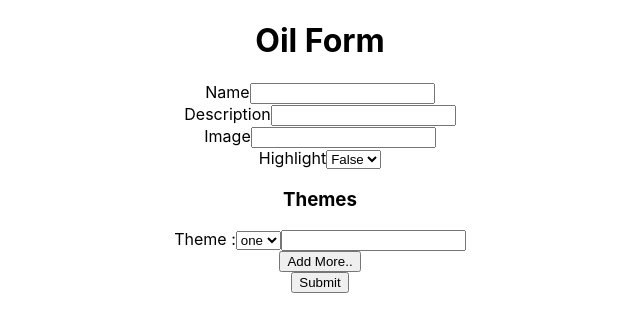
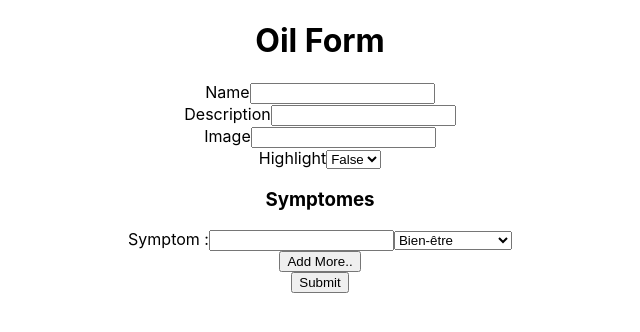
Before and after one commit to manonlvnr/TonEssentiel-App, a React (Create React App) app in the folder client/: page /admin in a window 1280 px wide. Shown: the top 332 px of the page, without its empty margins (320-960 px from the left). Built offline with nearby package versions, Linux system fonts and the light colour scheme.

Commit message:
WIP oils form

```diff
--- a/client/src/components/OilsForm.jsx
+++ b/client/src/components/OilsForm.jsx
@@ -5,10 +5,8 @@ function OilsForm() {
     const [description, setDescription] = useState('')
     const [image, setImage] = useState('')
     const [highlight, setHighlight] = useState(false)
-    const [themes, setThemes] = useState([])
-    const [theme, setTheme] = useState('')
-    const [inputFields, setInputFields] = useState([
-        {theme: '', useAlone: ''}
+    const [symptomFields, setsymptomFields] = useState([
+        {symptom: '', theme: ''}
     ])
     const [errors, setErrors] = useState(null)
 
@@ -49,15 +47,15 @@ function OilsForm() {
 
     const handleFormChange = (index, event) => {
         event.preventDefault()
-        let data = [...inputFields];
+        let data = [...symptomFields];
         data[index][event.target.name] = event.target.value;
-        setInputFields(data);
+        setsymptomFields(data);
     }
 
     const addFields = () => {
-        let newfield = { theme: '', useAlone: '' }
+        let newfield = { symptom: '', theme: '' }
 
-        setInputFields([...inputFields, newfield])
+        setsymptomFields([...symptomFields, newfield])
     }
 
     return (
@@ -99,24 +97,30 @@ function OilsForm() {
                     </select>
                 </label>
 
-                <h3>Themes</h3>
-                {inputFields.map((input, index) => {
+                <h3>Symptomes</h3>
+                {symptomFields.map((value, index) => {
                     return (
                         <label htmlFor="theme" key={index}>
-                            Theme :
+                            Symptom :
+                            <input
+                                name='symptom'
+                                value={value.symptom}
+                                onChange={event => handleFormChange(index, event)}
+                            />
                             <select onChange={event => handleFormChange(index, event)}>
-                                <option value={input.one}>one</option>
-                                <option value={input.two}>two</option>
+                                <option value="Bien-être">Bien-être</option>
+                                <option value="Beauté">Beauté</option>
+                                <option value="Parfum">Parfum</option>
+                                <option value="Cuisine">Cuisine</option>
+                                <option value="Hygiène maison">Hygiène maison</option>
+                                <option value="Santé">Santé</option>
                             </select>
-                            <input
-                                name='useAlone'
-                                value={input.useAlone}
-                                onChange={event => handleFormChange(index, event)}
-                                />
                         </label>
                     )
                 })}
                 <button onClick={addFields}>Add More..</button>
+
+
                 <button type="submit" onClick={handleSubmit}>Submit</button>
             </form>
             {errors && <div>{errors}</div>}
```
